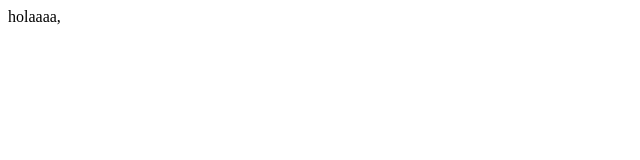
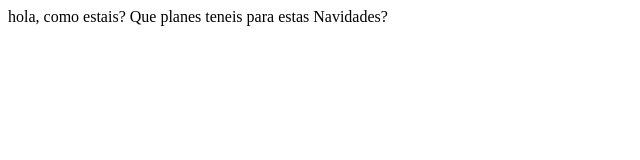
Before and after one commit to irispbl/Lunes21, a plain HTML site: page index.html in a window 1280 px wide. Shown: the whole page, without its empty margins (0-640 px from the left). Drawn offline with Linux system fonts and the light colour scheme.

Commit message:
add description

```diff
--- a/index.html
+++ b/index.html
@@ -7,6 +7,6 @@
     <title>Document</title>
   </head>
   <body>
-    holaaaa,
+    hola, como estais? Que planes teneis para estas Navidades?
   </body>
 </html>
```
